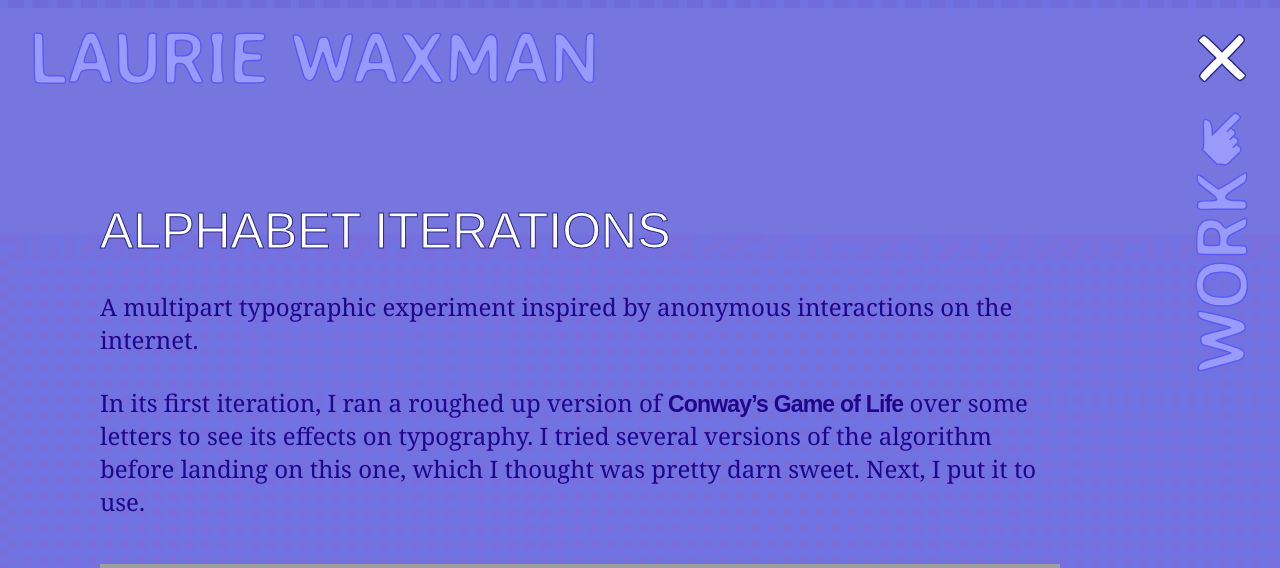
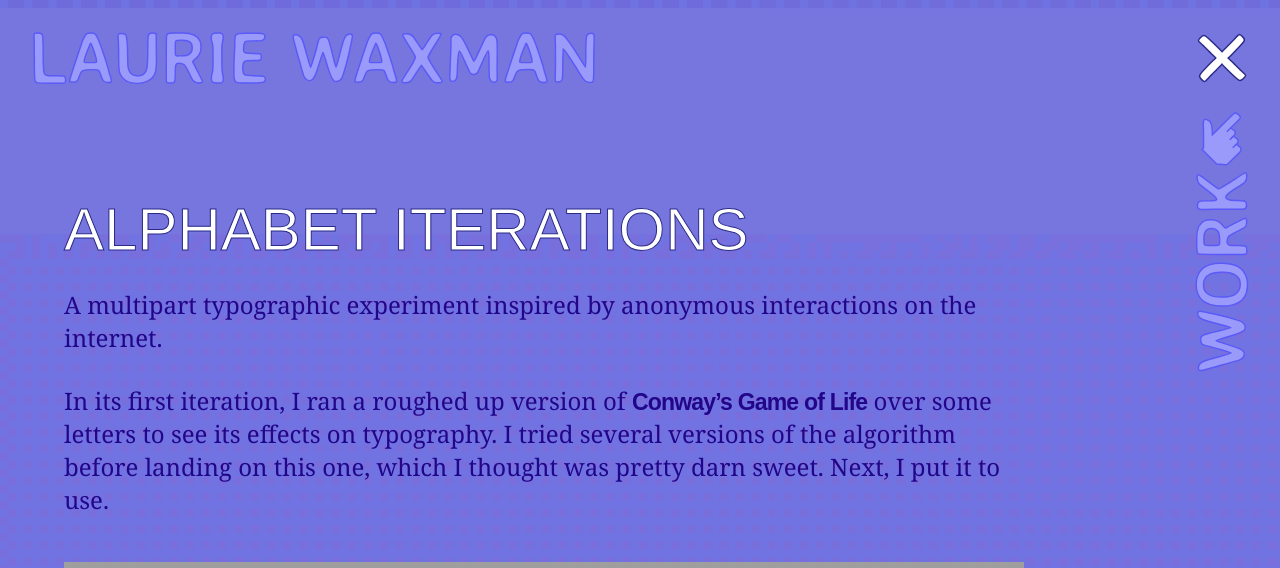
Before and after one commit to lwaxman/website2018, a PHP site: page /work/01_alphabet.html in a window 1280 px wide. Shown: the top 568 px of the page. Run offline with PHP 8.4, Linux system fonts and the light colour scheme; some web fonts are replaced; grey boxes are pictures that could not be loaded.

Commit message:
back to normal

```diff
--- a/css/main.css
+++ b/css/main.css
@@ -16,7 +16,8 @@ html {
 h2 {
   font-family: "Averia Sans Libre", sans-serif;
   text-transform: uppercase;
-  font-size: 5rem;
+  font-size: 6rem;
+  line-height: 5.6rem;
   font-weight: 400;
   text-stroke: 1px #292b87;
   -webkit-text-stroke: 1px #292b87;
@@ -37,6 +38,7 @@ blockquote {
 a {
   font-family: "Averia Serif Libre", sans-serif;
   font-weight: 700;
+  font-size: 4rem;
   letter-spacing: -0.08rem;
   text-decoration: none;
   color: #220689; }
@@ -192,7 +194,7 @@ section {
     position: relative;
     width: 75%;
     top: 20.5rem;
-    left: 10rem; }
+    left: 5%; }
   #about img {
     position: absolute;
     bottom: 2rem;
@@ -205,7 +207,7 @@ section {
   #project #projectcontent {
     position: relative;
     width: 75%;
-    left: 10rem;
+    left: 5%;
     padding-top: 20.5rem;
     padding-bottom: 20rem; }
     #project #projectcontent div.img-group {
--- a/css/main.scss
+++ b/css/main.scss
@@ -28,7 +28,8 @@ html{
 h2{
 	font-family: "Averia Sans Libre", sans-serif;
 	text-transform: uppercase;
-	font-size: 5rem;
+	font-size: 6rem;
+	line-height: 5.6rem;
 	font-weight: 400;
 	text-stroke: 1px $dark-purple;
 	-webkit-text-stroke: 1px $dark-purple;
@@ -52,7 +53,7 @@ blockquote{
 a{
 	font-family: "Averia Serif Libre", sans-serif;
 	font-weight: 700;
-	// font-size: 3.8rem;
+	font-size: 4rem;
 	letter-spacing: -0.08rem;
 	text-decoration: none;
 	color: $body-color;
@@ -253,7 +254,7 @@ section{
 		position: relative;
 		width: 75%;
 		top: 20.5rem;
-		left: 10rem;
+		left: 5%;
 	}
 	img{
 		position: absolute;
@@ -269,7 +270,7 @@ section{
 	#projectcontent{
 		position: relative;
 		width: 75%;
-		left: 10rem;
+		left: 5%;
 		padding-top: 20.5rem;
 		padding-bottom: 20rem;
 		div.img-group{
```
Also changed, not shown: 3 other files.
